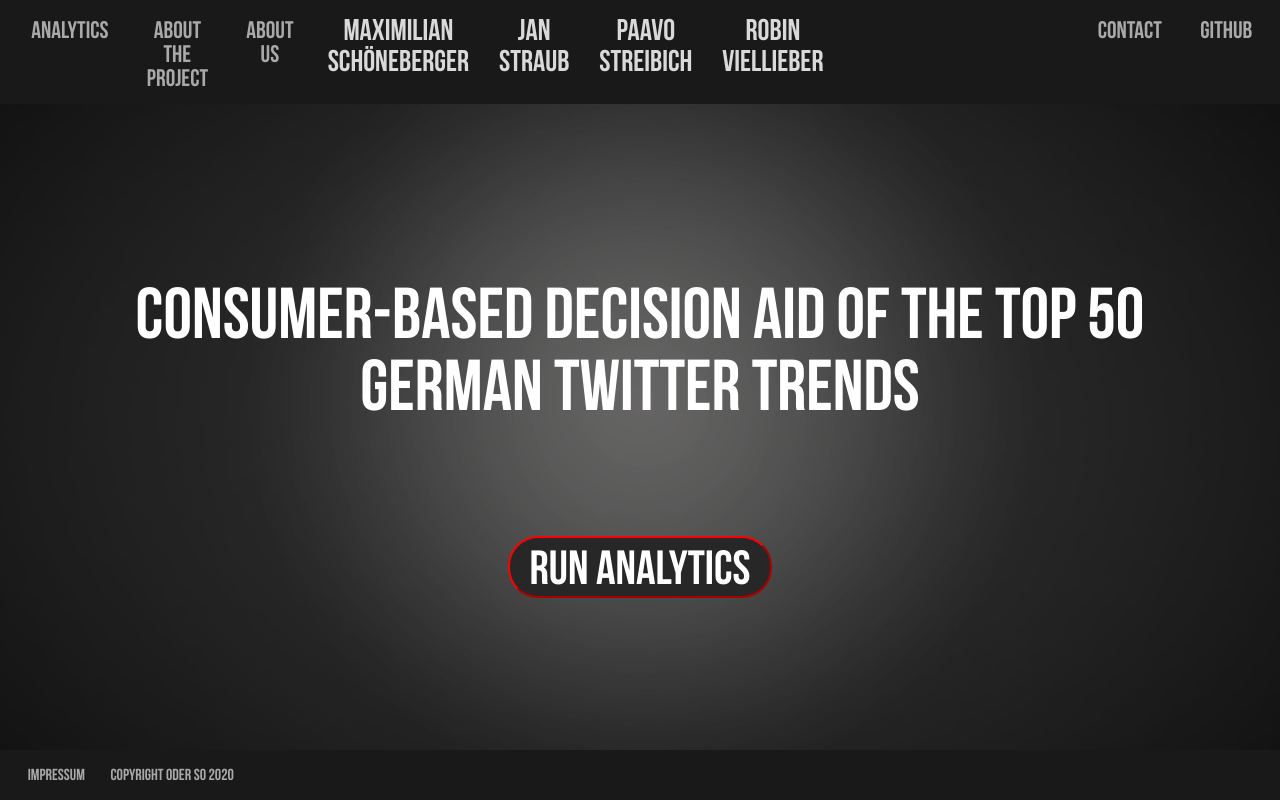
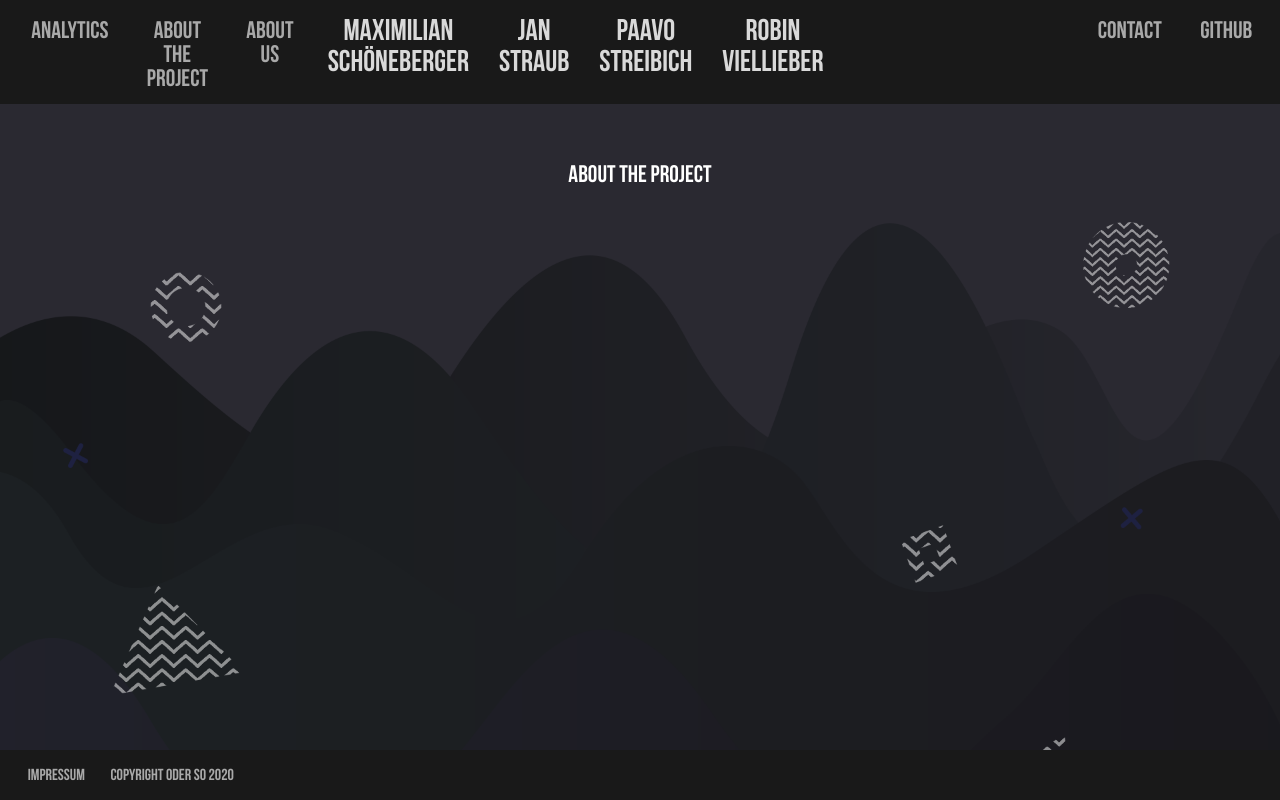
Before and after one commit to JanMStraub/ITA-Twitter_Analytics, a React (Create React App) app in the folder webui/: page /aboutproject in a window 1280 px wide. Built offline with nearby package versions, Linux system fonts and the light colour scheme.

Commit message:
implemented Routing, started aboutproject page

```diff
--- /dev/null
+++ b/webui/src/AboutProject.css
@@ -0,0 +1,17 @@
+.aboutproject h1 {
+    text-align: center;
+    font-size: x-large;
+}
+
+.aboutproject {
+    height: 100%;
+}
+
+.hero_wrapper {
+    background-image: url('./images/background2.png');
+    background-size: cover;
+    background-position-y: top;
+
+    height: 100% !important;
+    min-height: 100% !important;
+  }
--- /dev/null
+++ b/webui/src/AboutProject.js
@@ -0,0 +1,23 @@
+import React from 'react';
+import { Helmet } from 'react-helmet'
+import Navbar from './navbar';
+import Botbar from './botbar';
+import Mobile from './mobile_notifiy'
+import './AboutProject.css'
+
+const TITLE = "About the Project"
+
+function AboutProject() {
+    return (
+        <div className="aboutproject">
+            <Helmet><title>{ TITLE }</title></Helmet>
+            <div className="hero_wrapper">
+                <Navbar />
+                <h1>About the Project</h1>
+            </div>
+            <Botbar />
+        </div>
+    );
+}
+
+export default AboutProject;
--- a/webui/src/App.js
+++ b/webui/src/App.js
@@ -1,54 +1,30 @@
 import React, { Component } from 'react';
-import { Helmet } from 'react-helmet'
-import scrollToComponent from 'react-scroll-to-component';
+import { BrowserRouter as Router, Switch, Route, Redirect } from 'react-router-dom';
+import LandingPage from './LandingPage';
+import AboutProject from './AboutProject';
+import Mobile from './mobile_notifiy';
 import Navbar from './navbar';
-import Botbar from './botbar';
-import Results from './results';
-import Mobile from './mobile_notifiy';
-
-const TITLE = "Twitter Trend Analytics"
+import Botbar from './botbar'
 
 class App extends Component {
   constructor() {
     super();
-    this.state = {
-      showResults: false
-    };
-
-    this.showResults = this.showResults.bind(this);
   }
-
-  showResults() {
-    this.setState({
-      showResults : true
-    });
-  }
-
-  componentDidUpdate() {
-    if (this.state.showResults) {
-      scrollToComponent(this.results, {offset: 0, align: 'top', duration: 1500})
-    }
-  }
-
-  //scrollToComponent(this.results, {offset: 0, align: 'top'})
 
   render() {
     return (
-      <div className="wrapper">
-        <Helmet><title>{ TITLE }</title></Helmet>
-        <Mobile />
-        <div className="hero_wrapper">
-          <Navbar />
-            <h1>Consumer-Based Decision Aid Of The Top 50 German Twitter Trends</h1>
-            <button onClick={this.showResults}>Run Analytics</button>
+      <Router>
+        <div className="App">
+          <Mobile />
+          <Switch>
+            <Route path="/" exact component={LandingPage} />
+            <Route path="/aboutproject" component={AboutProject} />
+            <Redirect to="/" />
+          </Switch>
         </div>
-        <section ref={(section) => {this.results = section;}}>
-          {this.state.showResults && <Results />}
-        </section>
-        <Botbar />
-      </div>
+      </Router>
     )
   }
 }
 
-  export default App;
+export default App;
--- a/webui/src/App.css
+++ b/webui/src/LandingPage.css
@@ -25,7 +25,8 @@
 }
 
 h1 {
-  margin: 2.5em auto 1.7em;
+  margin: 0 auto 1.7em;
+  padding-top: 2.5em;
   font-size: 6em;
   max-width: 1100px;
 }
@@ -56,7 +57,8 @@
 @media screen and (max-height: 700px) {
   h1 {
     font-size: 4.5em;
-    margin: 2em auto 0.5em;
+    margin: 0 auto 0.5em;
+    padding-top: 2em;
   }
   button {
     font-size: 3em;
@@ -66,7 +68,8 @@
 @media screen and (min-height: 700px) and (max-height: 900px) {
   h1 {
     font-size: 4.5em;
-    margin: 2.5em auto 1.5em;
+    margin: 0 auto 1.5em;
+    padding-top: 2.5em;
   }
   button {
     font-size: 3em;
--- /dev/null
+++ b/webui/src/LandingPage.js
@@ -0,0 +1,53 @@
+import React, { Component } from 'react';
+import { Helmet } from 'react-helmet'
+import { BrowserRouter as Router, Switch, Route } from 'react-router-dom';
+import scrollToComponent from 'react-scroll-to-component';
+import Navbar from './navbar';
+import Botbar from './botbar';
+import Results from './results';
+import Mobile from './mobile_notifiy';
+import './LandingPage.css'
+
+const TITLE = "Twitter Trend Analytics"
+
+class LandingPage extends Component {
+  constructor() {
+    super();
+    this.state = {
+      showResults: false
+    };
+
+    this.showResults = this.showResults.bind(this);
+  }
+
+  showResults() {
+    this.setState({
+      showResults : true
+    });
+  }
+
+  componentDidUpdate() {
+    if (this.state.showResults) {
+      scrollToComponent(this.results, {offset: 0, align: 'top', duration: 1500})
+    }
+  }
+
+  render() {
+    return (
+      <div className="wrapper">
+        <Helmet><title>{ TITLE }</title></Helmet>
+        <div className="hero_wrapper">
+          <Navbar />
+            <h1>Consumer-Based Decision Aid Of The Top 50 German Twitter Trends</h1>
+            <button onClick={this.showResults}>Run Analytics</button>
+        </div>
+        <section ref={(section) => {this.results = section;}}>
+          {this.state.showResults && <Results />}
+        </section>
+        <Botbar />
+      </div>
+    )
+  }
+}
+
+export default LandingPage;
--- a/webui/src/index.css
+++ b/webui/src/index.css
@@ -39,3 +39,7 @@
 html {
   height: 100%;
 }
+
+.App {
+  height: 100%;
+}
--- a/webui/src/index.js
+++ b/webui/src/index.js
@@ -2,7 +2,6 @@
 import ReactDOM from 'react-dom';
 import './index.css';
 import App from './App';
-import './App.css'
 import reportWebVitals from './reportWebVitals';
 
 ReactDOM.render(
--- a/webui/src/navbar.js
+++ b/webui/src/navbar.js
@@ -1,5 +1,6 @@
 import React from 'react';
 import './navbar.css'
+import { Link } from 'react-router-dom';
 
 function Navbar() {
   return (
@@ -7,9 +8,9 @@
       <div className="navigation">
         <nav>
           <ul>
-            <li><a href="index.html">Analytics</a></li>
-            <li><a href="project.html">About The Project</a></li>
-            <li><a href="about.html">About Us</a></li>
+            <Link to="/"><li>Analytics</li></Link>
+            <Link to="/aboutproject"><li>About The Project</li></Link>
+            <Link to="/aboutus"><li>About US</li></Link>
           </ul>
         </nav>
       </div>
```
Also changed, not shown: 1 other file (tests, documents, lock files or other folders).
